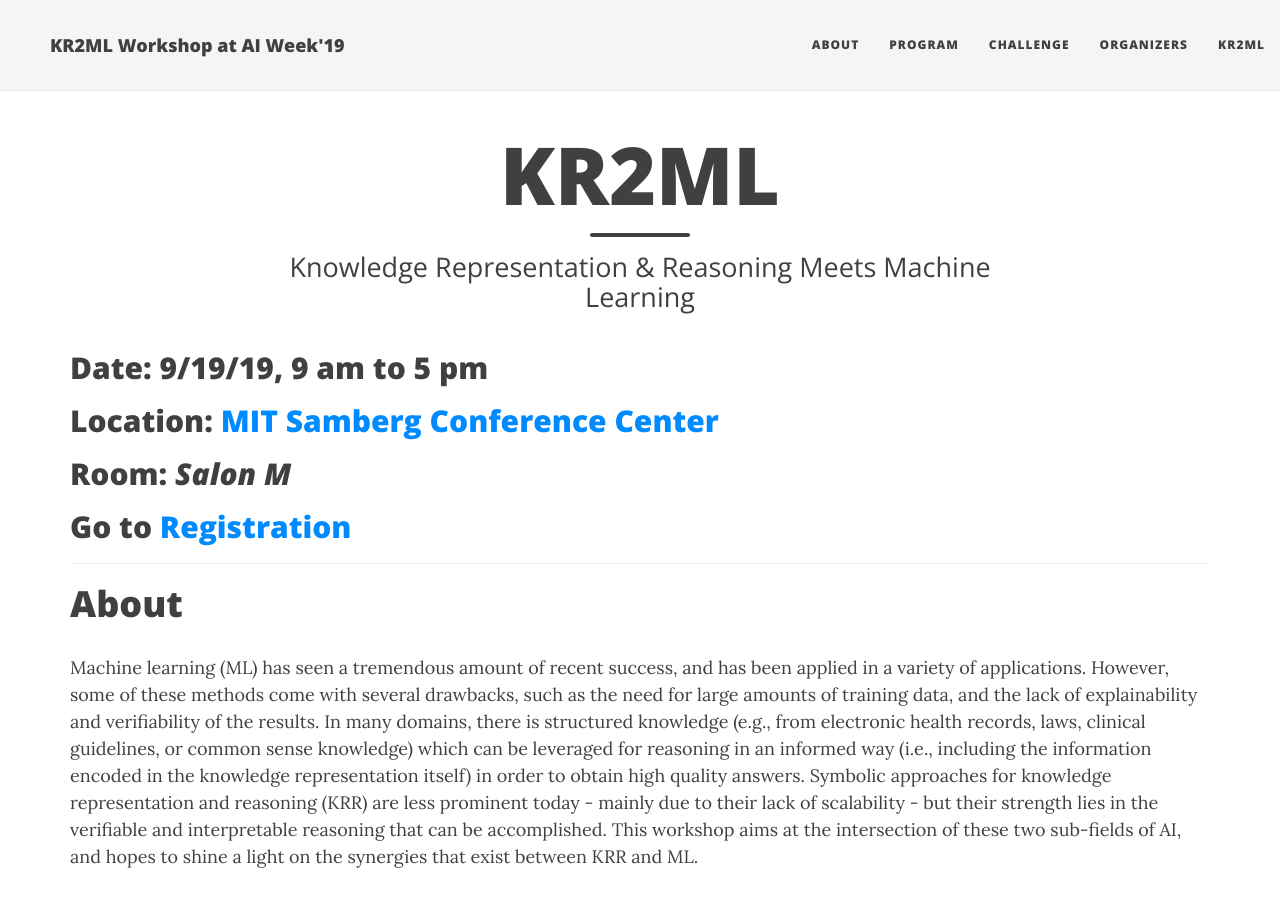
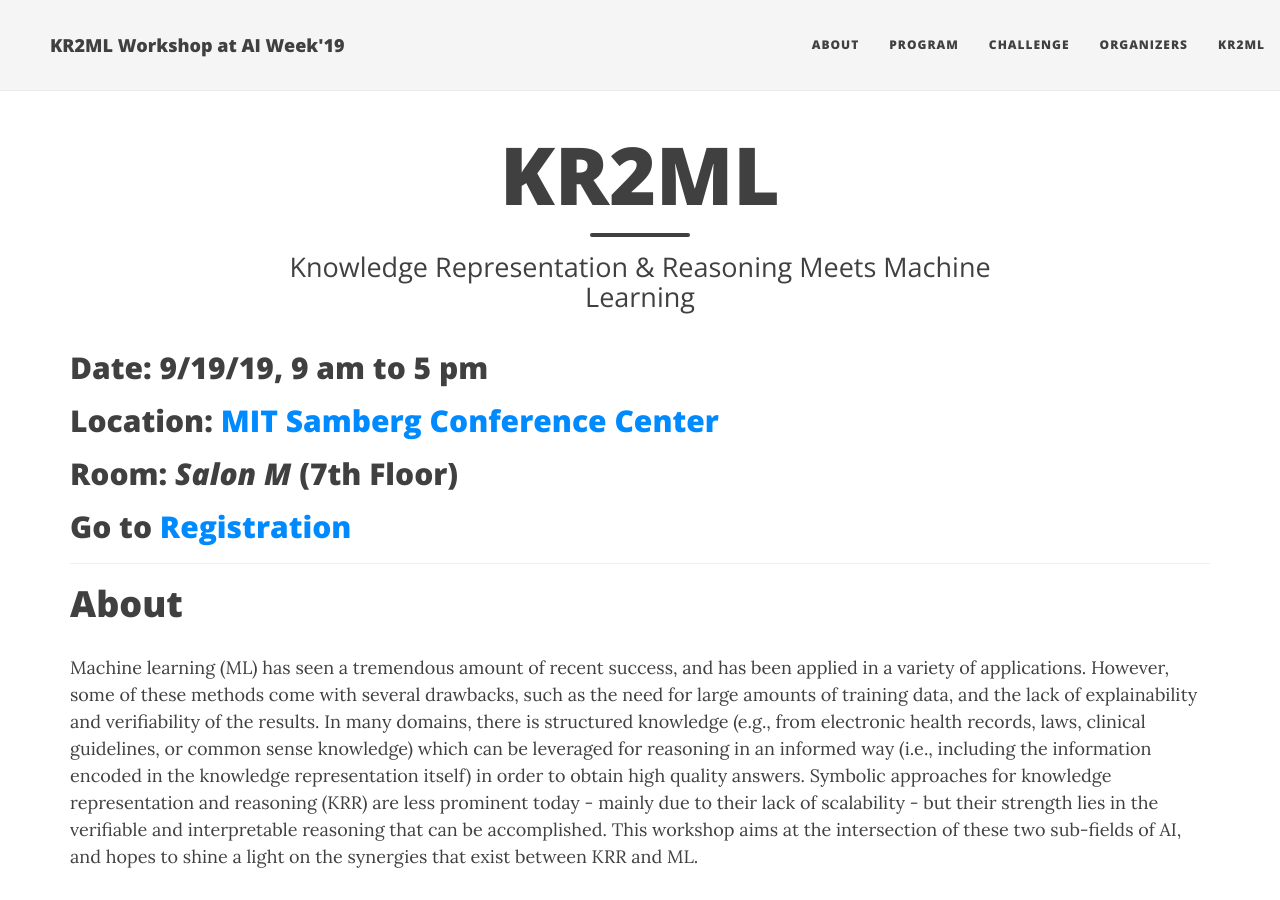
Before and after one commit to kr2ml/ibm-2019, a Jekyll site: the page built from index.md, in a window 1280 px wide and 900 px high. Built offline with Jekyll 4.4.1, drawn with Linux system fonts in a browser that asks for light colours; nearby versions of some CDN libraries.

Commit message:
KRT: Added floor info to venue

```diff
--- a/index.md
+++ b/index.md
@@ -6,7 +6,7 @@ use-site-title: true
 ---
 ## Date: 9/19/19, 9 am to 5 pm
 ## Location: [MIT Samberg Conference Center](https://whereis.mit.edu/?go=E52)
-## Room: *Salon M*
+## Room: *Salon M* (7th Floor)
 ## Go to [Registration](https://kr2ml.eventbrite.com)
 
 <hr>
```
Also changed, not shown: schedule.md (+1 -1 lines).
